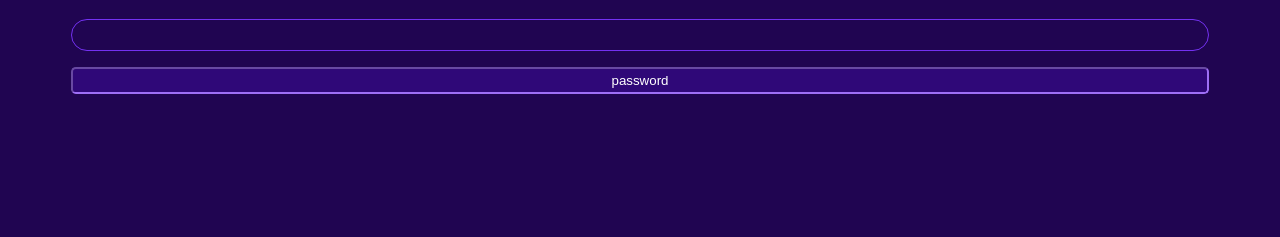
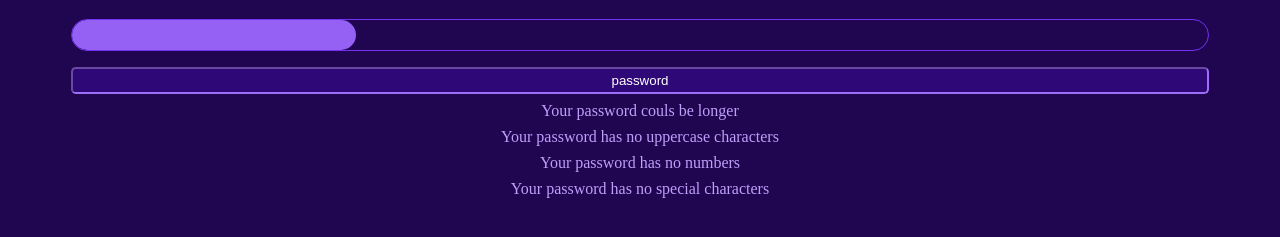
Before and after one commit to Hamza-benjelloun/Password-Strength-Meter, a plain HTML site: page index.html in a window 1280 px wide. Shown: the part 61-298 px from the top of the page. Drawn offline with Linux system fonts and the light colour scheme.

Commit message:
Adding Js and REGEX

```diff
--- a/index.html
+++ b/index.html
@@ -15,6 +15,7 @@
             text-align: center;
         }
         .strength-meter{
+            position: relative;
             height: 2rem;
             width: 90%;
             border: 3px solid hsl(261,88%,57%);
@@ -22,6 +23,16 @@
             margin: 0 auto;
             overflow: hidden;
             border: 1px solid hsl(261,88%,57%);
+        }
+        .strength-meter::before{
+            content: '';
+            position: absolute;
+            left: 0;
+            height: 100%;
+            width: calc(1% * var(--strength,0));
+            background-color:hsl(261,88%,67%) ;
+            border-radius: 1rem;
+            transition: width 200ms;
         }
         .password-input{
             width: 90%;
@@ -36,26 +47,16 @@
         .password-input:focus{
             border-color: hsl(261,88%,70%);
         }
-        .strength-meter::before{
-            content: '';
-            position: absolute;
-            left: 0;
-            height: 100%;
-            width: calc(1% * var(--strength,0));
-            background-color:hsl(261,88%,67%) ;
-            border-radius: 1rem;
-            transition: width 200ms;
-        }
         .reasons > * {
             margin-top: .5rem;
             color: hsl(261,88%,80%);
         }
     </style>
-    <script src="script.js" ></script>
+    <script src="script.js" defer></script>
 </head>
 <body>
     <h1>Password Strength Test</h1>
-    <div class="strength-meter"></div>
+    <div class="strength-meter" id="strength-meter"></div>
     <input class="password-input" id="password-input" value="password" type="text" autofocus aria-labelledby="password">
     <div class="reasons" id="reasons">
     </div>
--- a/script.js
+++ b/script.js
@@ -0,0 +1,79 @@
+const strengthMeter = document.getElementById('strength-meter');
+const passwordInput = document.getElementById('password-input');
+const reasonsContainer = document.getElementById('reasons');
+
+passwordInput.addEventListener('input',updateStrengthMeter)
+updateStrengthMeter()
+function updateStrengthMeter(){
+    const weaknesses = calculatePasswordStrength(passwordInput.value)
+    let strength=100
+    reasonsContainer.innerHTML=''
+    weaknesses.forEach(weakness=>{
+        if(weakness == null) return
+        strength-= weakness.deduction
+        const messageElt = document.createElement('div')
+        messageElt.innerHTML = weakness.message
+        reasonsContainer.appendChild(messageElt)
+    })
+    strengthMeter.style.setProperty('--strength',strength)
+}
+
+function calculatePasswordStrength(password){
+    const weaknesses = [];
+    weaknesses.push(lengthWeaknesses(password))
+    weaknesses.push(lowercaseWeaknesses(password))
+    weaknesses.push(uppercaseWeaknesses(password))
+    weaknesses.push(numberWeaknesses(password))
+    weaknesses.push(specialCharacterWeaknesses(password))
+
+    return weaknesses
+}
+
+function lengthWeaknesses(password){
+    const length = password.length
+    if(length <= 5){
+        return {
+            message:'Your password is too short',
+            deduction:40
+        }
+    }
+    if(length<=10){
+        return{
+            message:'Your password couls be longer',
+            deduction:15
+        }
+    }
+}
+
+function lowercaseWeaknesses(password){
+    return characterTypeWeakness(password,/[a-z]/g,"lowercase characters")
+}
+
+function uppercaseWeaknesses(password){
+    return characterTypeWeakness(password,/[A-Z]/g,"uppercase characters")
+}
+
+function numberWeaknesses(password){
+    return characterTypeWeakness(password,/[0-9]/g,"numbers")
+}
+
+function specialCharacterWeaknesses(password){
+    return characterTypeWeakness(password,/[^0-9a-zA-Z\s]/g,"special characters")
+}
+
+function characterTypeWeakness(password,regex,type){
+    const matches = password.match(regex) || []
+    if(matches.length===0){
+        return {
+            message: `Your password has no ${type}`,
+            deduction: 20
+        }
+    }
+
+    if(matches.length <= 2){
+        return {
+            message : `Your password could use ${type}`,
+            deduction: 5
+        }
+    }
+}
```
